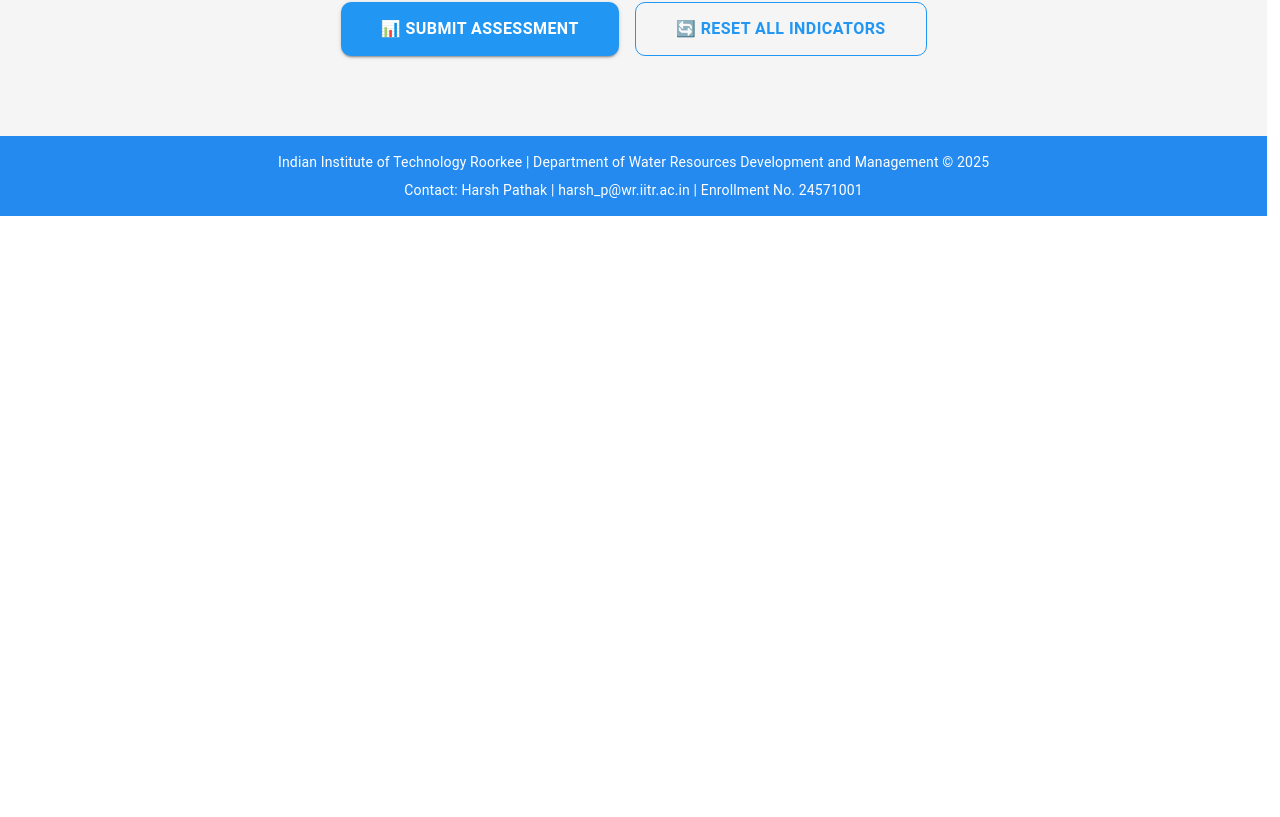
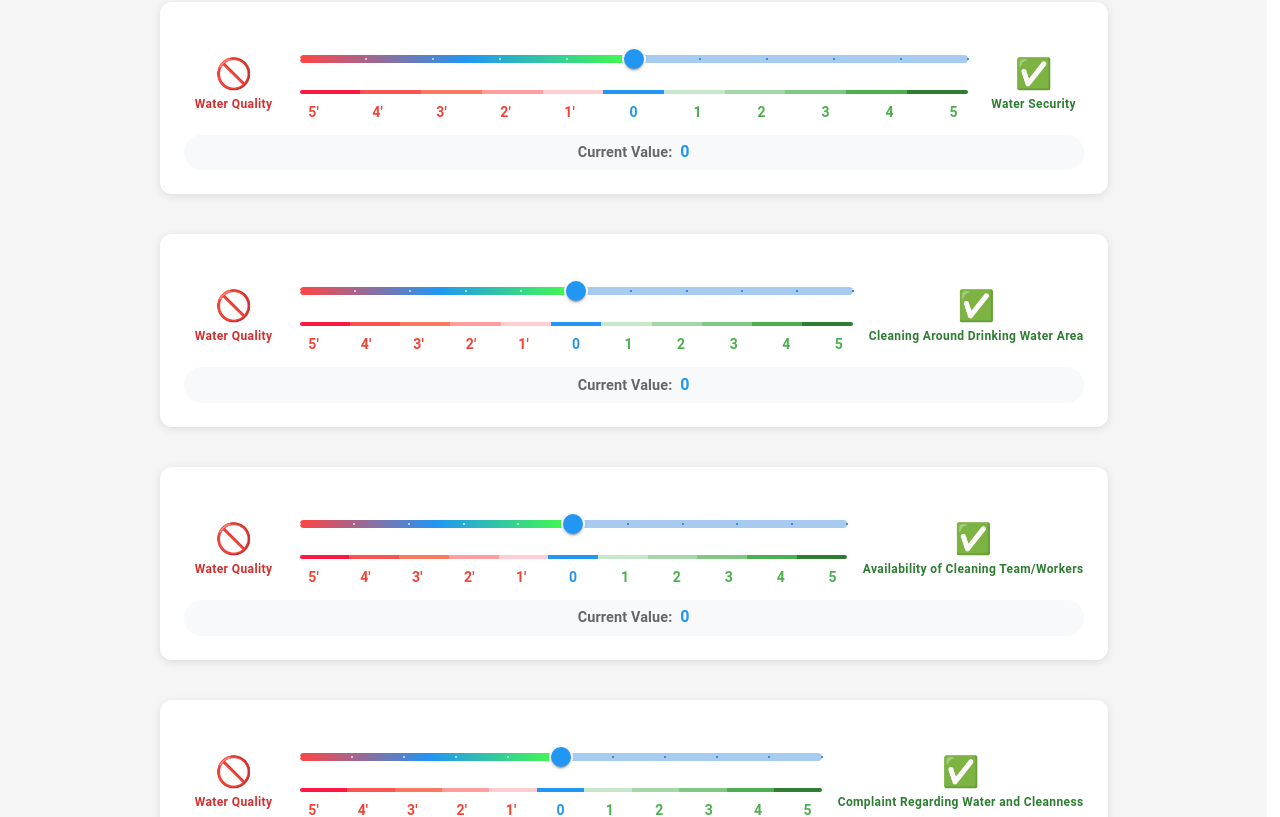
Before and after one commit to kumarprincepk/AHPSurvey, a React (Vite) app: page / in a window 1280 px wide. Shown: the part 2503-3320 px from the top of the page. Before the commit the page ends 2719 px from the top, so only its background shows below. Built offline with nearby package versions, Linux system fonts and the light colour scheme.

Commit message:
add indicator

```diff
--- a/src/App.jsx
+++ b/src/App.jsx
@@ -35,6 +35,10 @@ const App = () => {
 
   const [indicators, setIndicators] = useState({
     waterQuality: 0,
+    waterQualityTwo: 0,
+    waterQualityThree: 0,
+    waterQualityFour: 0,
+    waterQualityFive: 0,
     quantityOfWaterSystem: 0,
     easeToBuyDrinkingWater: 0,
     affordabilityFactor: 0,
@@ -130,6 +134,10 @@ const App = () => {
         expert_email: expertDetails.email || "Not provided",
         expertise: expertDetails.expertise || "Not provided",
         water_quality: formattedData.waterQuality,
+        water_quality_two: formattedData.waterQualityTwo,
+        water_quality_three: formattedData.waterQualityThree,
+        water_quality_four: formattedData.waterQualityFour,
+        water_quality_five: formattedData.waterQualityFive,
         quantity_water_system: formattedData.quantityOfWaterSystem,
         ease_buy_water: formattedData.easeToBuyDrinkingWater,
         affordability: formattedData.affordabilityFactor,
@@ -166,6 +174,10 @@ const App = () => {
         });
         setIndicators({
           waterQuality: 0,
+          waterQualityTwo: 0,
+          waterQualityThree: 0,
+          waterQualityFour: 0,
+          waterQualityFive: 0,
           quantityOfWaterSystem: 0,
           easeToBuyDrinkingWater: 0,
           affordabilityFactor: 0,
@@ -180,6 +192,10 @@ const App = () => {
   const resetAll = () => {
     setIndicators({
       waterQuality: 0,
+      waterQualityTwo: 0,
+      waterQualityThree: 0,
+      waterQualityFour: 0,
+      waterQualityFive: 0,
       quantityOfWaterSystem: 0,
       easeToBuyDrinkingWater: 0,
       affordabilityFactor: 0,
@@ -626,6 +642,55 @@ const App = () => {
             isMobile={isMobile}
           />
 
+          <WaterQualityIndicator
+            // heading="Affordability Factor"
+            leftImage="🚫"
+            rightImage="✅"
+            leftLabel="Water Quality"
+            rightLabel="Water Security"
+            value={indicators.waterQualityTwo}
+            onChange={handleIndicatorChange}
+            name="waterQualityTwo"
+            isMobile={isMobile}
+          />
+
+                <WaterQualityIndicator
+            // heading="Affordability Factor"
+            leftImage="🚫"
+            rightImage="✅"
+            leftLabel="Water Quality"
+            rightLabel="Cleaning Around Drinking Water Area"
+            value={indicators.waterQualityThree}
+            onChange={handleIndicatorChange}
+            name="waterQualityThree"
+            isMobile={isMobile}
+          />
+
+          <WaterQualityIndicator
+            // heading="Affordability Factor"
+            leftImage="🚫"
+            rightImage="✅"
+            leftLabel="Water Quality"
+            rightLabel="Availability of Cleaning Team/Workers"
+            value={indicators.waterQualityFour}
+            onChange={handleIndicatorChange}
+            name="waterQualityFour"
+            isMobile={isMobile}
+          />
+
+          <WaterQualityIndicator
+            // heading="Affordability Factor"
+            leftImage="🚫"
+            rightImage="✅"
+            leftLabel="Water Quality"
+            rightLabel="Complaint Regarding Water and Cleanness"
+            value={indicators.waterQualityFive}
+            onChange={handleIndicatorChange}
+            name="waterQualityFive"
+            isMobile={isMobile}
+          />
+
+
 
         </Box>
 
```
